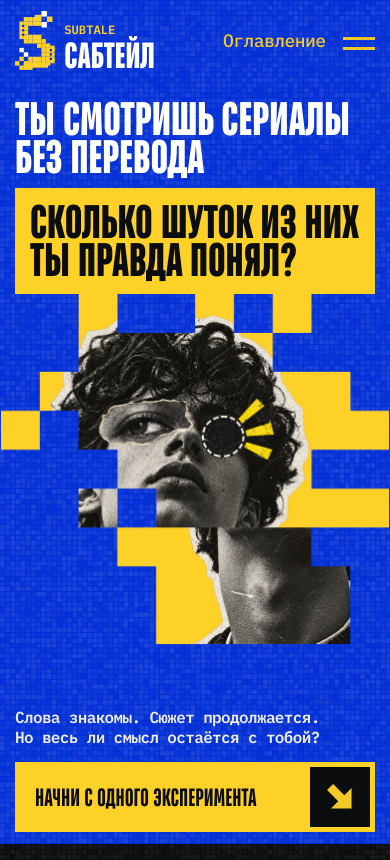
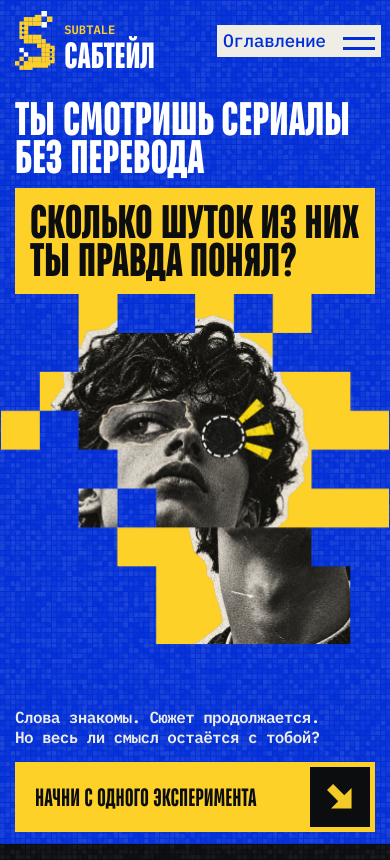
Before and after one commit to matveyabramov/subtale-longread, a React (Vite) app: page / in a window 390 px wide. Shown: the top 860 px of the page. Built offline with nearby package versions, Linux system fonts and the light colour scheme.

Commit message:
Fix menu control colors and match visible close spacing

```diff
--- a/src/components/contents/HeaderControl.module.css
+++ b/src/components/contents/HeaderControl.module.css
@@ -1,5 +1,8 @@
 /* Shared drawing geometry for the original Hero trigger and its close state. */
 .control {
+  --label-offset: 12px;
+  --close-tracking: 0px;
+  --close-bearing: 0.006em;
   position: fixed;
   top: max(20px, env(safe-area-inset-top, 0px));
   right: max(calc((100vw - 1920px) / 2 + 30px), env(safe-area-inset-right, 0px));
@@ -15,24 +18,31 @@
   font: 600 20px/26.100000381469727px var(--font-copy);
   cursor: pointer;
 }
-.control > span:first-child { display: flex; align-items: center; flex: none; width: 119px; height: 27px; white-space: nowrap; font-size: 18px; transform: translateX(12px); }
+.control > span:first-child { display: flex; align-items: center; flex: none; width: 119px; height: 27px; white-space: nowrap; font-size: 18px; transform: translateX(var(--label-offset)); }
 .control::after { content: ''; position: absolute; inset: -9px 0; }
 .icon { position: relative; display: block; flex: none; width: 32px; height: 17px; }
 .icon i { position: absolute; left: 0; top: 4px; width: 32px; height: 3px; background: currentColor; }
 .icon i:last-child { top: 14px; }
 .cross i { top: 8px; transform: rotate(45deg); }
 .cross i:last-child { top: 8px; transform: rotate(-45deg); }
-.trigger { z-index: 50; mix-blend-mode: difference; }
+.trigger { z-index: 50; color: #012ed7; background: var(--color-paper); box-shadow: 0 0 0 6px var(--color-paper); }
+.trigger:focus-visible { color: #fed128; background: var(--color-ink); box-shadow: 0 0 0 6px var(--color-ink); }
+@media (hover: hover) {
+  .trigger:hover { color: #fed128; background: var(--color-ink); box-shadow: 0 0 0 6px var(--color-ink); }
+}
 .trigger[aria-expanded='true'] { opacity: 0; pointer-events: none; }
 .close { position: absolute; }
+/* Three fewer mono glyphs, their measured final ink bearings, and the 3.6256px
+   inset of a 32×3px line rotated 45°: match the visible gap, not the span box. */
+.close > span:first-child { transform: translateX(calc(var(--label-offset) + 3ch + var(--close-tracking) + var(--close-bearing) + 3.625631px)); }
 .control:focus-visible { outline: 2px solid currentColor; outline-offset: 8px; }
 @media (width < 1920px) {
-  .control { right: max(clamp(20px, calc(2.083333vw - 10px), 30px), env(safe-area-inset-right, 0px)); width: 178px; height: 24px; font: 500 22px/1.1 var(--font-copy); letter-spacing: -0.03em; }
+  .control { --close-tracking: -1.98px; --close-bearing: 0.008em; right: max(clamp(20px, calc(2.083333vw - 10px), 30px), env(safe-area-inset-right, 0px)); width: 178px; height: 24px; font: 500 22px/1.1 var(--font-copy); letter-spacing: -0.03em; }
   .control > span:first-child { width: 126px; height: 24px; font-size: 20px; line-height: 24.2px; }
   .control::after { inset: -10px 0; }
 }
 @media (width <= 600px) {
-  .control { right: max(15px, env(safe-area-inset-left, 0px), env(safe-area-inset-right, 0px)); top: calc(env(safe-area-inset-top, 0px) + 31px); width: clamp(140px, 38.974359vw, 152px); height: 20px; gap: 16px; font-size: clamp(16px, 4.615385vw, 18px); }
-  .control > span:first-child { width: calc(100% - 48px); height: 20px; font-size: inherit; line-height: inherit; transform: none; }
+  .control { --label-offset: 0px; --close-tracking: -0.09em; right: max(15px, env(safe-area-inset-left, 0px), env(safe-area-inset-right, 0px)); top: calc(env(safe-area-inset-top, 0px) + 31px); width: clamp(140px, 38.974359vw, 152px); height: 20px; gap: 16px; font-size: clamp(16px, 4.615385vw, 18px); }
+  .control > span:first-child { width: calc(100% - 48px); height: 20px; font-size: inherit; line-height: inherit; }
   .control::after { inset-block: -12px; }
 }
```
